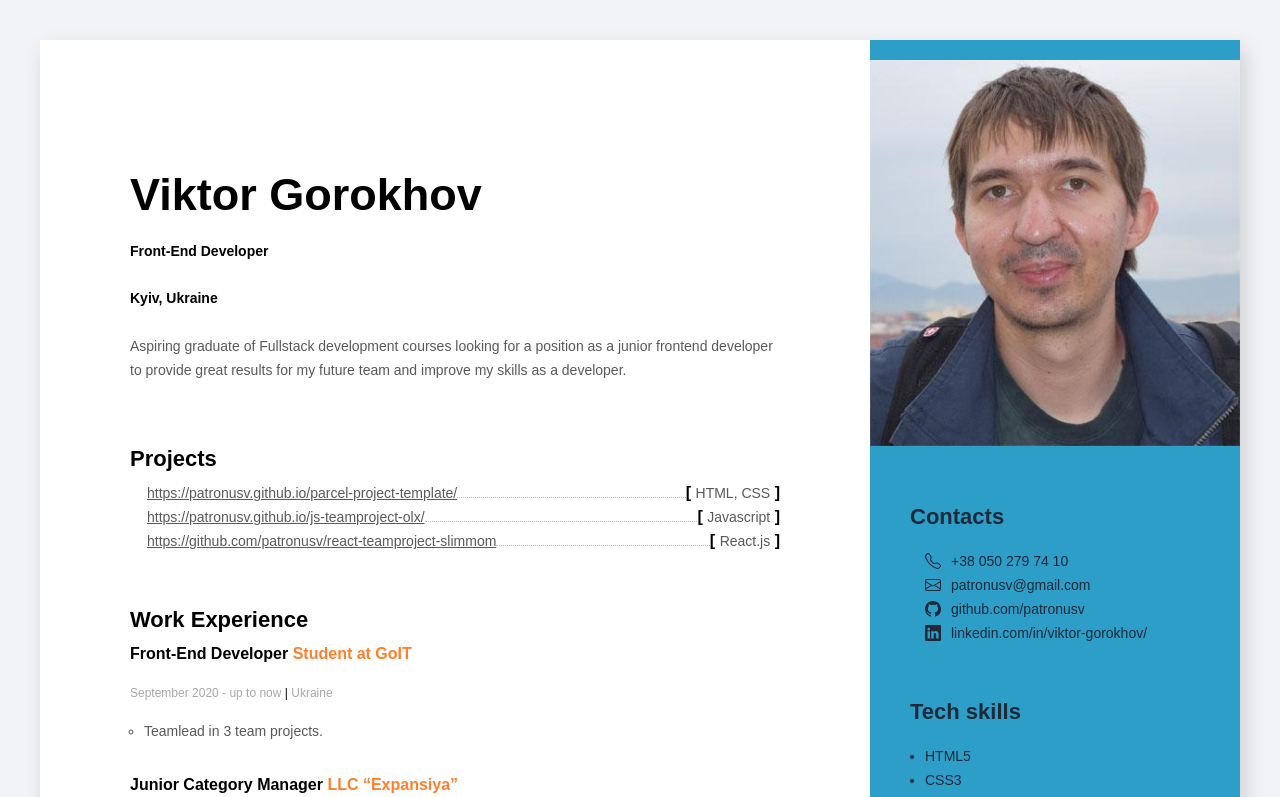
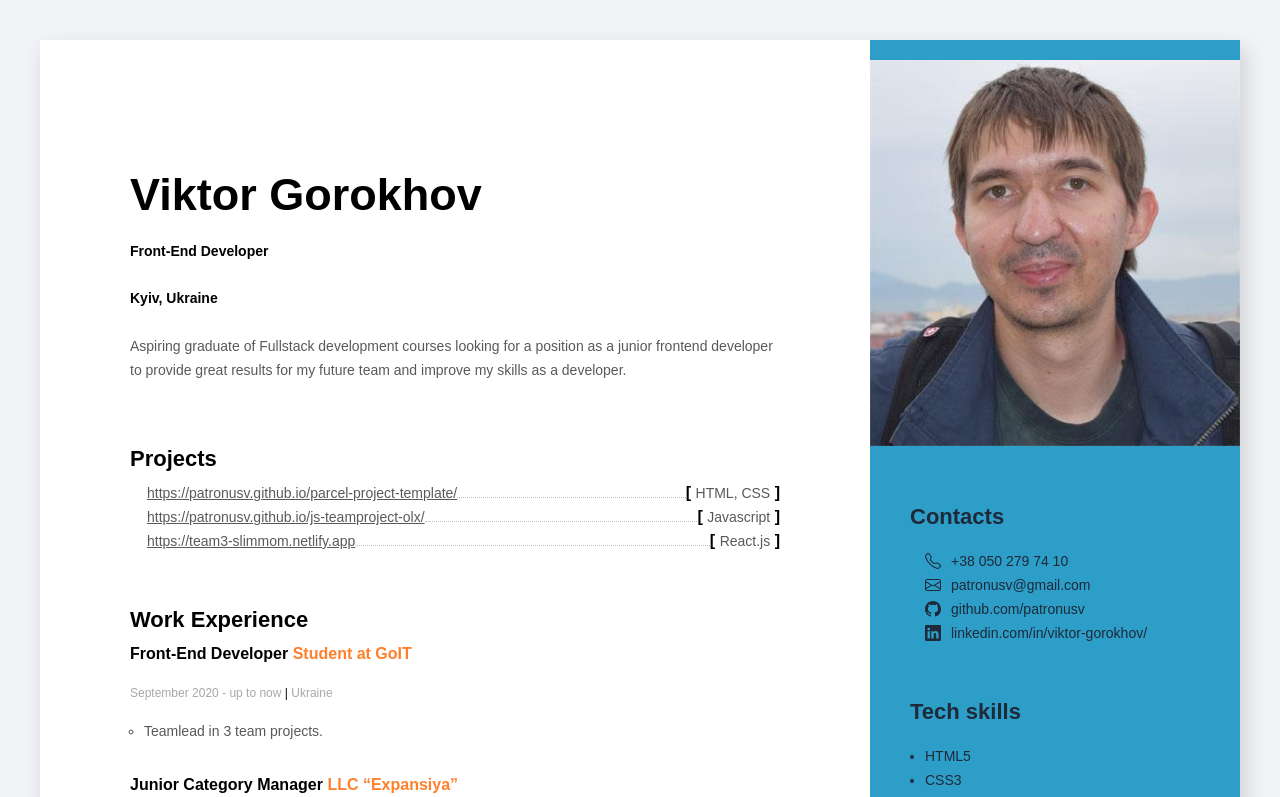
Before and after one commit to patronusv/resume, a JavaScript app: page / in a window 1280 px wide. Shown: the top 797 px of the page. Built offline with nearby package versions, Linux system fonts and the light colour scheme; the HTML template or start-up script is replaced by a standard one.

Commit message:
changed third project address

```diff
--- a/src/data/data.js
+++ b/src/data/data.js
@@ -16,7 +16,7 @@ export default {
   projects: [
     { link: 'https://patronusv.github.io/parcel-project-template/', techStack: 'HTML, CSS' },
     { link: 'https://patronusv.github.io/js-teamproject-olx/', techStack: 'Javascript' },
-    { link: 'https://github.com/patronusv/react-teamproject-slimmom', techStack: 'React.js' },
+    { link: 'https://team3-slimmom.netlify.app', techStack: 'React.js' },
   ],
   work: [
     {
```
